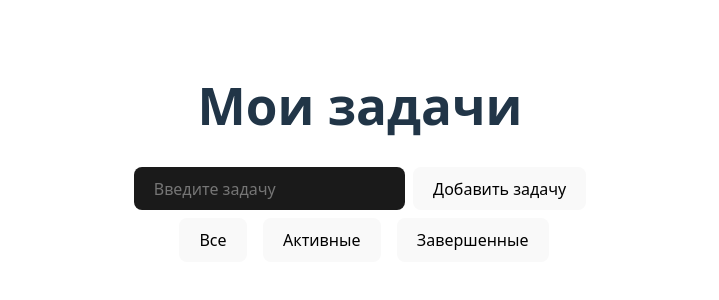
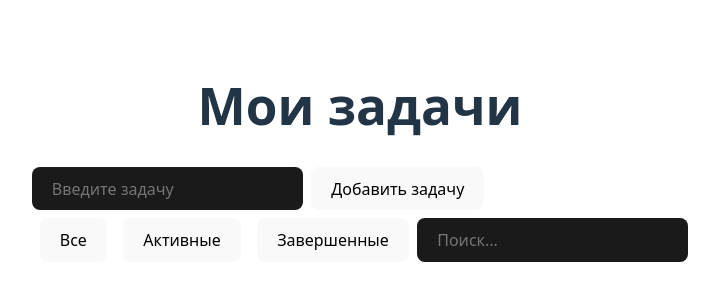
Before and after one commit to Uniqxxvii/ToDo-React-App, a React (Vite) app: page / in a window 1280 px wide. Shown: the part 240-540 px from the top of the page, without its empty margins (280-999 px from the left). Built offline with nearby package versions, Linux system fonts and the light colour scheme.

Commit message:
добавлена строка поиска

```diff
--- a/src/App.jsx
+++ b/src/App.jsx
@@ -5,6 +5,7 @@ import { useState, useEffect, use } from "react";
 function App() {
   const [todos, setTodos] = useState([]);
   const [filter, setFilter] = useState("all");
+  const [searchQuery, setSearchQuery] = useState("");
 
   useEffect(() => {
     const storedTodos = localStorage.getItem("todos");
@@ -35,10 +36,22 @@ function App() {
   };
 
   function getFilteredTodos() {
-    if (filter === "active") return todos.filter(todo => !todo.completed);
-    if (filter === "completed") return todos.filter(todo => todo.completed);
-    return todos;
+  let filtered = todos;
+
+  if (filter === "active") {
+    filtered = todos.filter(todo => !todo.completed);
+  } else if (filter === "completed") {
+    filtered = todos.filter(todo => todo.completed);
   }
+
+  if (searchQuery.trim()) {
+    filtered = filtered.filter(todo =>
+      todo.text.toLowerCase().includes(searchQuery.toLowerCase())
+    );
+  }
+
+  return filtered;
+}
 
   return (
       <div>
@@ -63,6 +76,13 @@ function App() {
           >
             Завершенные
           </button>
+          <input
+            type="text"
+            placeholder="Поиск..."
+            value={searchQuery}
+            onChange={(e) => setSearchQuery(e.target.value)}
+            className="search-input"
+          />
         </div>
         <TodoList todos={getFilteredTodos()} onDelete={handleDeleteTodo} onToggle={handleToggleComplete} />
       </div>
--- a/src/index.css
+++ b/src/index.css
@@ -84,7 +84,6 @@ button:hover {
   margin: 0.5em 0;
 }
 
-
 @media (prefers-color-scheme: light) {
   :root {
     color: #213547;
```
